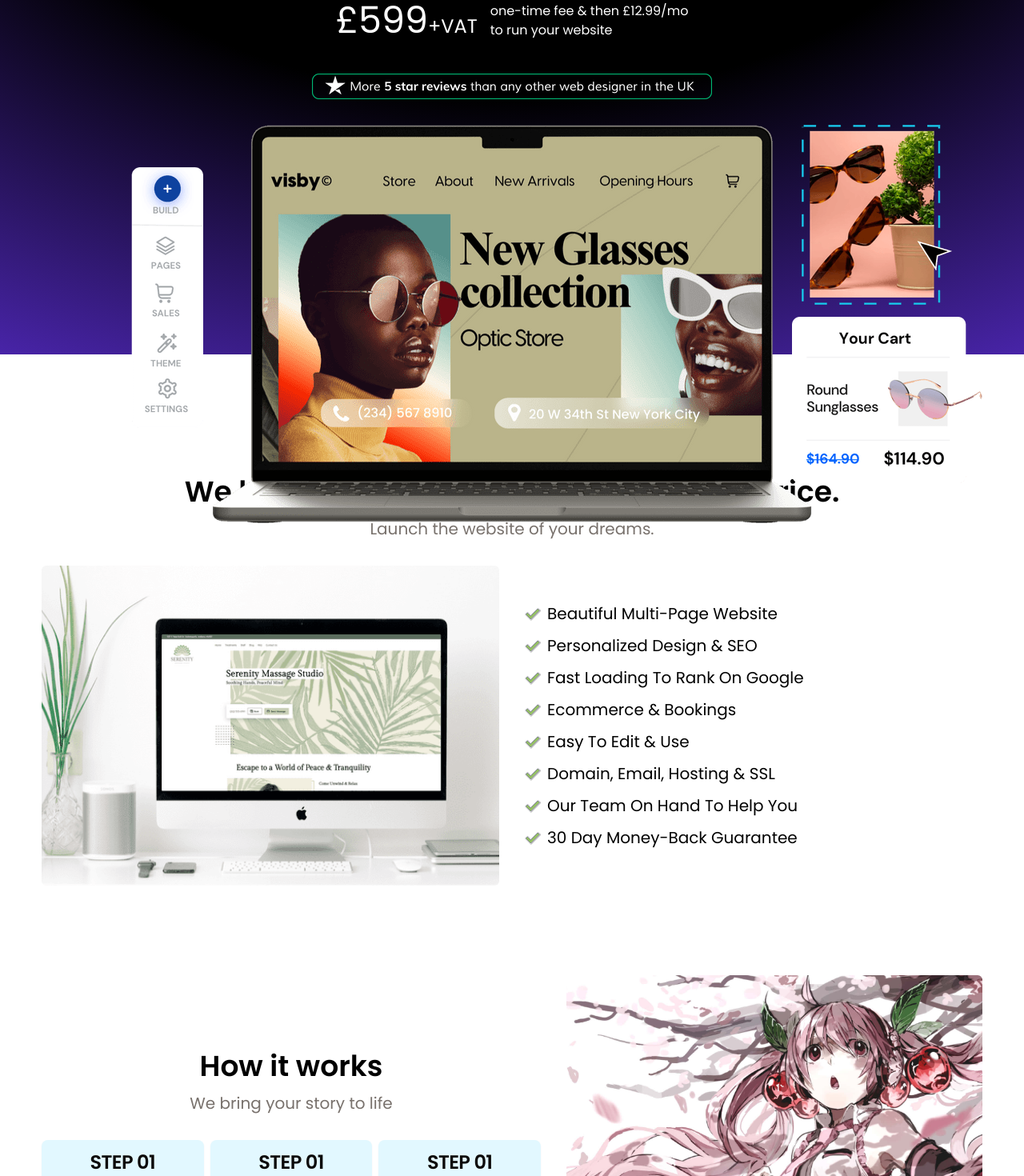
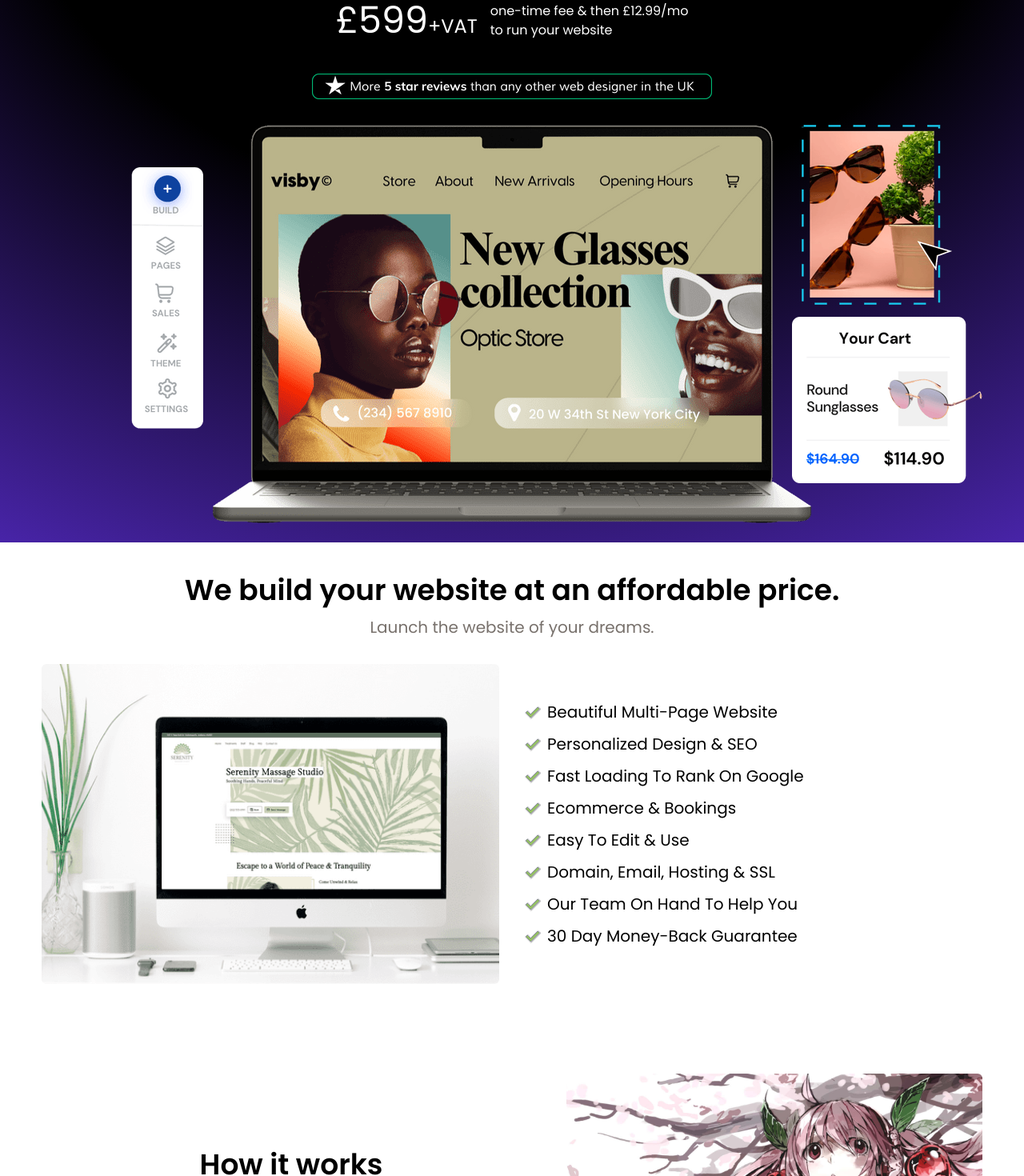
Before and after one commit to glimmrz/ueni_clone, a Next.js app: page / in a window 1280 px wide. Shown: the part 405-1875 px from the top of the page at 80% size. Built offline with nearby package versions, Linux system fonts and the light colour scheme.

Commit message:
fix: hero promo image position

```diff
--- a/src/components/features.jsx
+++ b/src/components/features.jsx
@@ -43,7 +43,6 @@ export function Features() {
     <Section
       title="We build your website at an affordable price."
       subtitle="Launch the website of your dreams."
-      className="mt-0 md:mt-28"
     >
       <div className="grid md:grid-cols-2 gap-4 md:gap-8 items-center">
         <div>
--- a/src/components/hero/hero-promo.jsx
+++ b/src/components/hero/hero-promo.jsx
@@ -8,7 +8,7 @@ export function HeroPromo() {
   return (
     <div className="w-full relative">
       {/* Main image */}
-      <div className="sticky md:absolute left-0 right-0 m-auto w-fit">
+      <div className="sticky md:sticky left-0 right-0 m-auto w-fit">
         <Image src={hp_lg} alt="" className="object-contain" />
       </div>
       {/* Left Side-Image */}
```
